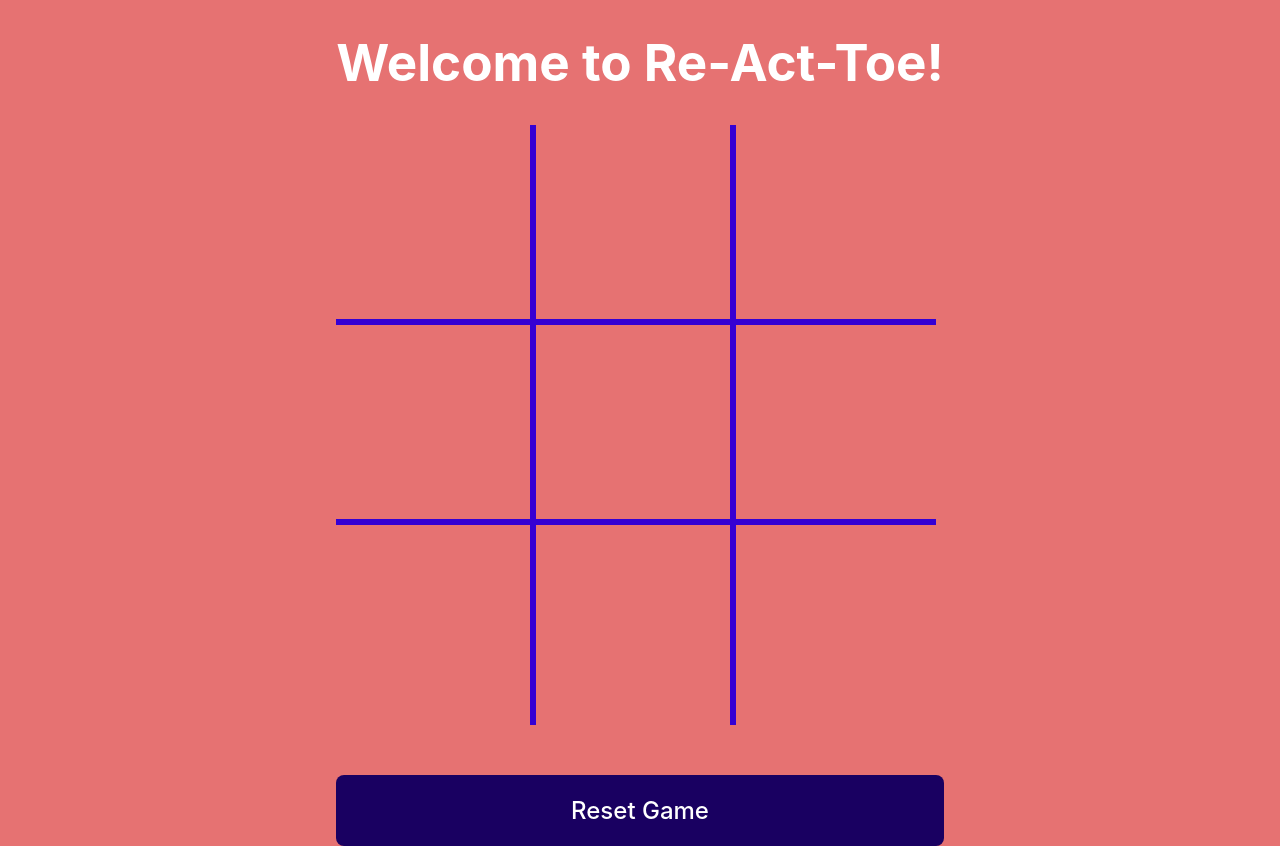
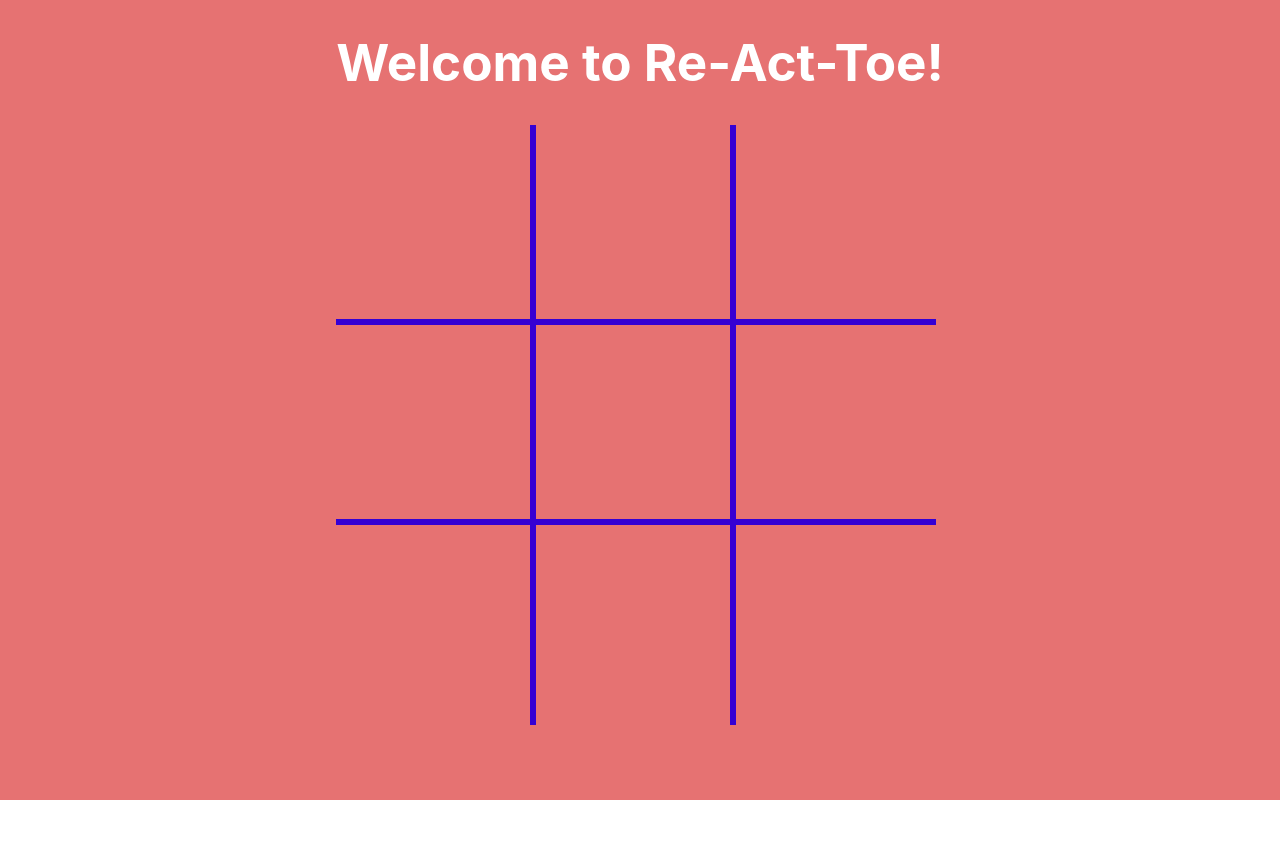
Before and after one commit to danymarsico/Tic_Tac_Toe, a React (Vite) app in the folder Tic_Tac_Toe/: page / in a window 1280 px wide. After the commit the page ends 800 px from the top, so only its background shows below. Built offline with nearby package versions, Linux system fonts and the light colour scheme.

Commit message:
Implements the handleReset function to correctly reset the game

```diff
--- a/Tic_Tac_Toe/src/components/GameReset.jsx
+++ b/Tic_Tac_Toe/src/components/GameReset.jsx
@@ -1,6 +1,11 @@
-function GameReset() {
+import GameState from "./GameState";
+
+function GameReset({ gameState, onReset}) {
+    if(gameState === GameState.gameRunning) {
+        return;
+    }
     return (
-        <button className="reset-button">Reset Game</button>
+        <button className="reset-button" onClick={onReset}>Reset Game</button>
      );
 }
 
--- a/Tic_Tac_Toe/src/components/TicTacToe.jsx
+++ b/Tic_Tac_Toe/src/components/TicTacToe.jsx
@@ -70,6 +70,13 @@ function TicTacToe() {
         }
     };
 
+    const handleReset = () => {
+        setGameState(GameState.gameRunning);
+        setTiles(Array(9).fill(null));
+        setPlayerTurn(PLAYER_X);
+        setLineClass(null);
+    }
+
     useEffect(() => {
         checkWinner(tiles, setLineClass, setGameState);
     }, [tiles])
@@ -83,7 +90,7 @@ function TicTacToe() {
             lineClass = {lineClass}
             />
             <Result gameState = {gameState}/>
-            <GameReset/>
+            <GameReset gameState = {gameState} onReset = {handleReset}/>
         </div>
     );
 }
```
